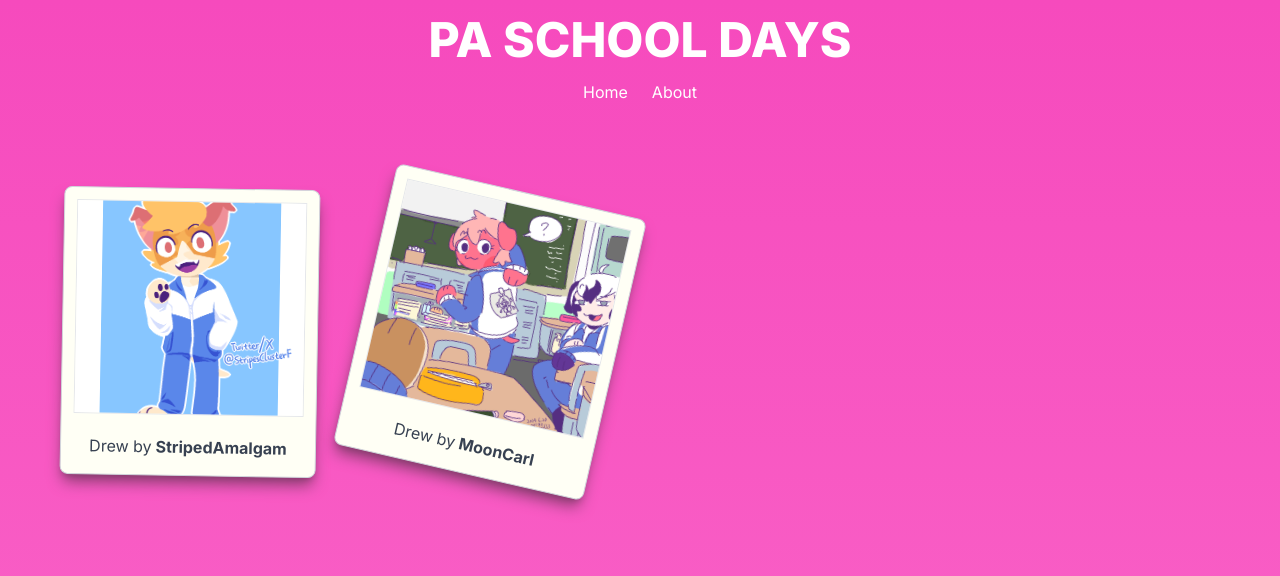
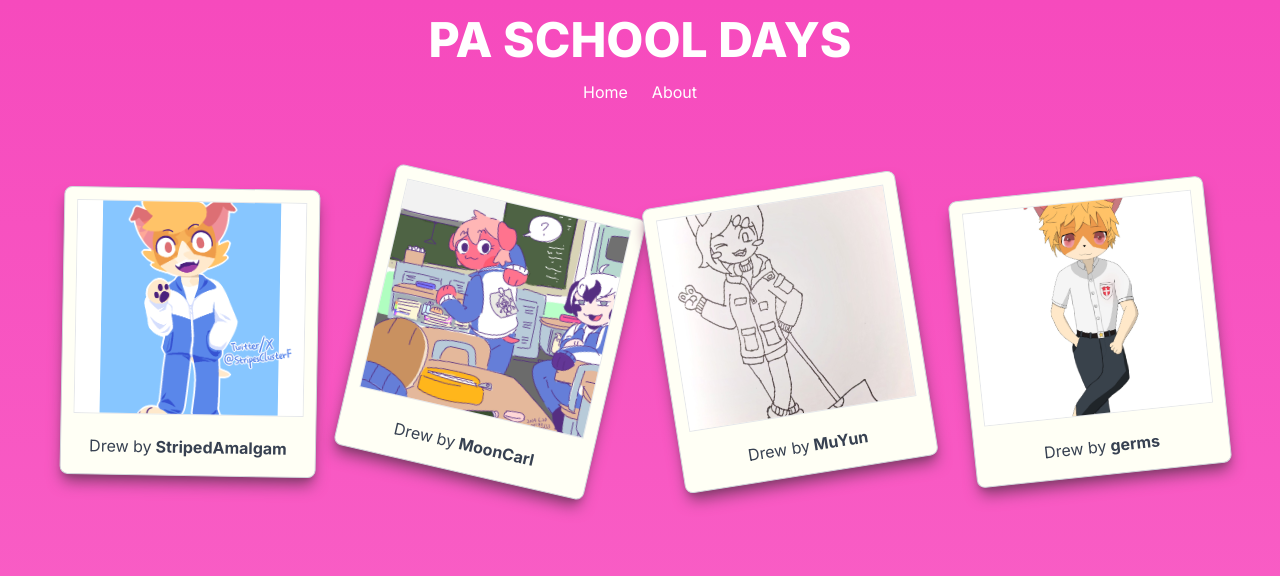
Before and after one commit to queso-gato1355/PA_school_days, a Next.js app: page / in a window 1280 px wide. Shown: the top 576 px of the page. Built offline with nearby package versions, Linux system fonts and the light colour scheme.

Commit message:
New drawings

```diff
--- a/app/about/page.js
+++ b/app/about/page.js
@@ -80,7 +80,7 @@ export default function About() {
 
             <div className="w-full p-10 text-center font-goyang">
                 <span className="font-extrabold italic text-4xl">
-                    Imagin PA characters wearing your school uniform! How cool
+                    Imagine PA characters wearing your school uniform! How cool
                     is that?
                 </span>
             </div>
--- a/components/elements/socialMedia.js
+++ b/components/elements/socialMedia.js
@@ -1,9 +1,35 @@
 // 입력받은 social media 이름에 따라 해당하는 아이콘과 그에 따른 아이디, 링크 등을 포함하는
 // div 박스를 반환하는 함수.
 
-import { twitterIconWhite, discordIcon } from "../icons";
+import { twitterIconWhite, discordIcon, defaultIcon } from "../icons";
 
 export default function SocialMedia({ mediaName, link, children }) {
+    let bgColor = "bg-transparent";
+    if (mediaName === "twitter") {
+        bgColor = "bg-black";
+    } else if (mediaName === "discord") {
+        bgColor = "bg-[#5865f2]";
+    }
+
+    let icon = defaultIcon;
+    if (mediaName === "twitter") {
+        icon = twitterIconWhite;
+    } else if (mediaName === "discord") {
+        icon = discordIcon;
+    }
+
+    if (link === "None")
+        return (
+            <div className="text-white">
+                <div
+                    className={`flex-col items-center justify-center text-center p-2 ${bgColor} shadow-md rounded-xl`}
+                >
+                    <div className="flex justify-center">{icon}</div>
+                    <div className="mt-1">{children}</div>
+                </div>
+            </div>
+        );
+
     return (
         <a
             href={link}
@@ -12,13 +38,9 @@ export default function SocialMedia({ mediaName, link, children }) {
             className="text-white"
         >
             <div
-                className={`flex-col items-center justify-center text-center p-2 ${
-                    mediaName === "twitter" ? "bg-black" : "bg-transparent"
-                } shadow-md rounded-xl hover:shadow-xl transition-all duration-200`}
+                className={`flex-col items-center justify-center text-center p-2 ${bgColor} shadow-md rounded-xl hover:shadow-xl transition-all duration-200`}
             >
-                <div className="flex justify-center">
-                    {mediaName === "twitter" ? twitterIconWhite : discordIcon}
-                </div>
+                <div className="flex justify-center">{icon}</div>
                 <div className="mt-1">{children}</div>
             </div>
         </a>
--- a/components/icons.js
+++ b/components/icons.js
@@ -1,9 +1,6 @@
 export const twitterIcon = (
     <span className="[&>svg]:h-5 [&>svg]:w-5 [&>svg]:fill-black">
-        <svg
-            xmlns="http://www.w3.org/2000/svg"
-            viewBox="0 0 512 512"
-        >
+        <svg xmlns="http://www.w3.org/2000/svg" viewBox="0 0 512 512">
             <path d="M389.2 48h70.6L305.6 224.2 487 464H345L233.7 318.6 106.5 464H35.8L200.7 275.5 26.8 48H172.4L272.9 180.9 389.2 48zM364.4 421.8h39.1L151.1 88h-42L364.4 421.8z" />
         </svg>
     </span>
@@ -11,10 +8,7 @@ export const twitterIcon = (
 
 export const twitterIconWhite = (
     <span className="[&>svg]:h-5 [&>svg]:w-5 [&>svg]:fill-white">
-        <svg
-            xmlns="http://www.w3.org/2000/svg"
-            viewBox="0 0 512 512"
-        >
+        <svg xmlns="http://www.w3.org/2000/svg" viewBox="0 0 512 512">
             <path d="M389.2 48h70.6L305.6 224.2 487 464H345L233.7 318.6 106.5 464H35.8L200.7 275.5 26.8 48H172.4L272.9 180.9 389.2 48zM364.4 421.8h39.1L151.1 88h-42L364.4 421.8z" />
         </svg>
     </span>
@@ -22,11 +16,18 @@ export const twitterIconWhite = (
 
 export const discordIcon = (
     <span className="[&>svg]:h-5 [&>svg]:w-5 [&>svg]:fill-[#7289da]">
-        <svg
-            xmlns="http://www.w3.org/2000/svg"
-            viewBox="0 0 640 512"
-        >
+        <svg xmlns="http://www.w3.org/2000/svg" viewBox="0 0 640 512">
             <path d="M524.5 69.8a1.5 1.5 0 0 0 -.8-.7A485.1 485.1 0 0 0 404.1 32a1.8 1.8 0 0 0 -1.9 .9 337.5 337.5 0 0 0 -14.9 30.6 447.8 447.8 0 0 0 -134.4 0 309.5 309.5 0 0 0 -15.1-30.6 1.9 1.9 0 0 0 -1.9-.9A483.7 483.7 0 0 0 116.1 69.1a1.7 1.7 0 0 0 -.8 .7C39.1 183.7 18.2 294.7 28.4 404.4a2 2 0 0 0 .8 1.4A487.7 487.7 0 0 0 176 479.9a1.9 1.9 0 0 0 2.1-.7A348.2 348.2 0 0 0 208.1 430.4a1.9 1.9 0 0 0 -1-2.6 321.2 321.2 0 0 1 -45.9-21.9 1.9 1.9 0 0 1 -.2-3.1c3.1-2.3 6.2-4.7 9.1-7.1a1.8 1.8 0 0 1 1.9-.3c96.2 43.9 200.4 43.9 295.5 0a1.8 1.8 0 0 1 1.9 .2c2.9 2.4 6 4.9 9.1 7.2a1.9 1.9 0 0 1 -.2 3.1 301.4 301.4 0 0 1 -45.9 21.8 1.9 1.9 0 0 0 -1 2.6 391.1 391.1 0 0 0 30 48.8 1.9 1.9 0 0 0 2.1 .7A486 486 0 0 0 610.7 405.7a1.9 1.9 0 0 0 .8-1.4C623.7 277.6 590.9 167.5 524.5 69.8zM222.5 337.6c-29 0-52.8-26.6-52.8-59.2S193.1 219.1 222.5 219.1c29.7 0 53.3 26.8 52.8 59.2C275.3 311 251.9 337.6 222.5 337.6zm195.4 0c-29 0-52.8-26.6-52.8-59.2S388.4 219.1 417.9 219.1c29.7 0 53.3 26.8 52.8 59.2C470.7 311 447.5 337.6 417.9 337.6z" />
         </svg>
     </span>
 );
+
+export const defaultIcon = (
+    <span className="[&>svg]:h-5 [&>svg]:w-5 [&>svg]:fill-[#fff6e9]">
+        <svg xmlns="http://www.w3.org/2000/svg" viewBox="0 0 24 24">
+            <path d="M12 0c-6.627 0-12 5.373-12 12s5.373 12 12 12 12-5.373 12-12-5.373-12-12-12zm1.58 14.727c.464-.512 1.135-.833 1.881-.833 1.402 0 2.539 1.136 2.539 2.539s-1.137 2.54-2.539 2.54-2.538-1.137-2.538-2.54v-.027l-4.817-2.379c-.433.338-.977.541-1.566.541-1.403-.001-2.54-1.137-2.54-2.54s1.137-2.539 2.539-2.539c.722 0 1.373.301 1.836.785l4.566-2.398-.019-.309c0-1.402 1.136-2.54 2.538-2.54s2.54 1.138 2.54 2.54-1.137 2.539-2.539 2.539c-.646 0-1.236-.242-1.686-.64l-4.699 2.469c.006.176-.004.35-.04.549l4.544 2.243z" />
+        </svg>
+    </span>
+);
+
+// TODO: Add chinese social media icons
--- a/public/artist_info.json
+++ b/public/artist_info.json
@@ -23,6 +23,30 @@
                 }
             ],
             "image": "/images/mooncarl63.jpg"
+        },
+        {
+            "id": "3",
+            "name": "MuYun",
+            "socials": [
+                {
+                    "media": "None",
+                    "id": "muyun",
+                    "link": "None"
+                }
+            ],
+            "image": "/images/muyun.jpg"
+        },
+        {
+            "id": "4",
+            "name": "germs",
+            "socials": [
+                {
+                    "media": "twitter",
+                    "id": "@germs144693",
+                    "link": "https://x.com/germs144693"
+                }
+            ],
+            "image": "/images/germs144693.jpg"
         }
     ]
 }
```
Also changed, not shown: public/images/germs144693.jpg (added), public/images/muyun.jpg (added).
